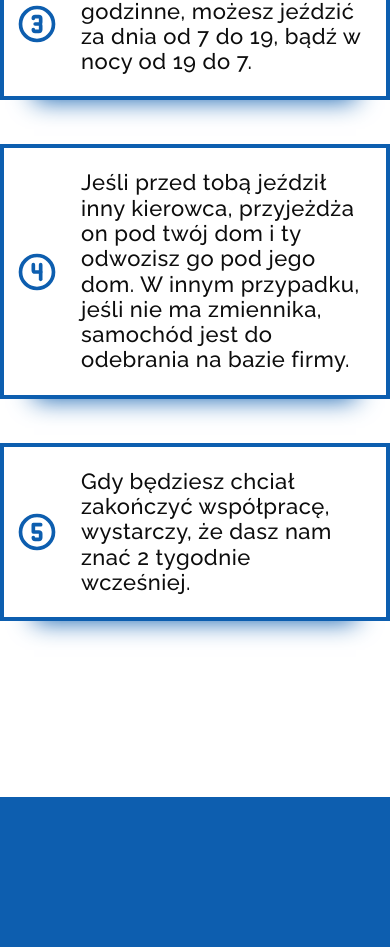
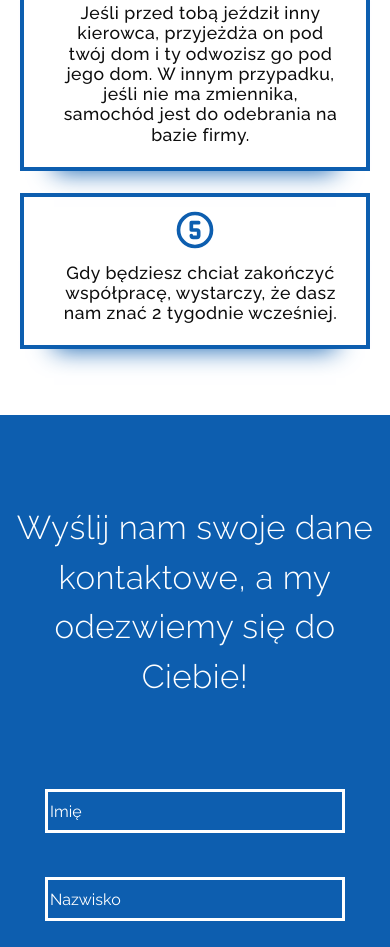
Before and after one commit to shauek97/ast-cars, a React (Create React App) app: page / in a window 390 px wide. Shown: the part 2846-3793 px from the top of the page. Built offline with nearby package versions, Linux system fonts and the light colour scheme.

Commit message:
finished responsivness

```diff
--- a/src/components/About/About.module.scss
+++ b/src/components/About/About.module.scss
@@ -37,7 +37,7 @@
     color: $color-blue;
 }
 
-@media (max-width: 1200px) {
+@media (max-width: 1400px) {
     .mainBox{
         margin:0 auto;
         display: flex;
--- a/src/components/Contact/Contact.module.scss
+++ b/src/components/Contact/Contact.module.scss
@@ -4,3 +4,13 @@
     background-color: $color-blue;
     padding: $base-size*7 0;
 }
+
+
+@media (max-width: 768px) {
+
+    .contact{
+        background-color: $color-blue;
+        padding: $base-size*4 0;
+    }
+
+  }
--- a/src/components/Form/Form.module.scss
+++ b/src/components/Form/Form.module.scss
@@ -10,7 +10,8 @@
 }
 
 .formBox {
-  margin: $base-size * 3 auto;
+  margin: 0 auto;
+  margin-top: $base-size*3;
   display: flex;
   flex-direction: column;
   max-width: 400px;
@@ -54,3 +55,20 @@
     cursor: pointer;
   }
 }
+
+@media (max-width: 768px) {
+
+  .formTitle {
+    h3 {
+      color: $color-light;
+      font-size: $base-size *1.5;
+      font-weight: 300;
+      line-height: 1.5;
+    }
+  }
+
+  .formBox {
+    max-width: 300px;
+  }
+
+}
--- a/src/components/WorkLook/WorkLook.module.scss
+++ b/src/components/WorkLook/WorkLook.module.scss
@@ -3,7 +3,6 @@
 .workLook{
     text-align: start;
     padding: $base-size*6 0;
-
 }
 
 .rule{
@@ -28,3 +27,45 @@
     margin-left: $base-size*0.5;
     font-weight: 500;
 }
+
+
+@media (max-width: 1200px) {
+    .rule{
+        max-width: 1000px;
+        margin: $base-size*2 auto;
+    }
+  }
+
+@media (max-width: 992px) {
+    .rule{
+        max-width: 700px;
+        margin: $base-size*2 auto;
+    }
+}
+
+@media (max-width: 768px) {
+    .workLook{
+        padding: $base-size*2 0;
+    }
+
+    .rule{
+        max-width: 350px;
+        margin: $base-size auto;
+        flex-direction: column;
+    }
+    .ruleNumber{
+        display: flex;
+        justify-content: center;
+        align-items: center;
+        font-size: $base-size*2;
+        color: $color-blue;
+    }
+
+    .ruleDescription{
+        text-align: center;
+        padding: $base-size*0.5;
+        margin-left: $base-size*0.5;
+        font-weight: 500;
+        p{font-size: $base-size*0.8;}
+    }
+}
```
